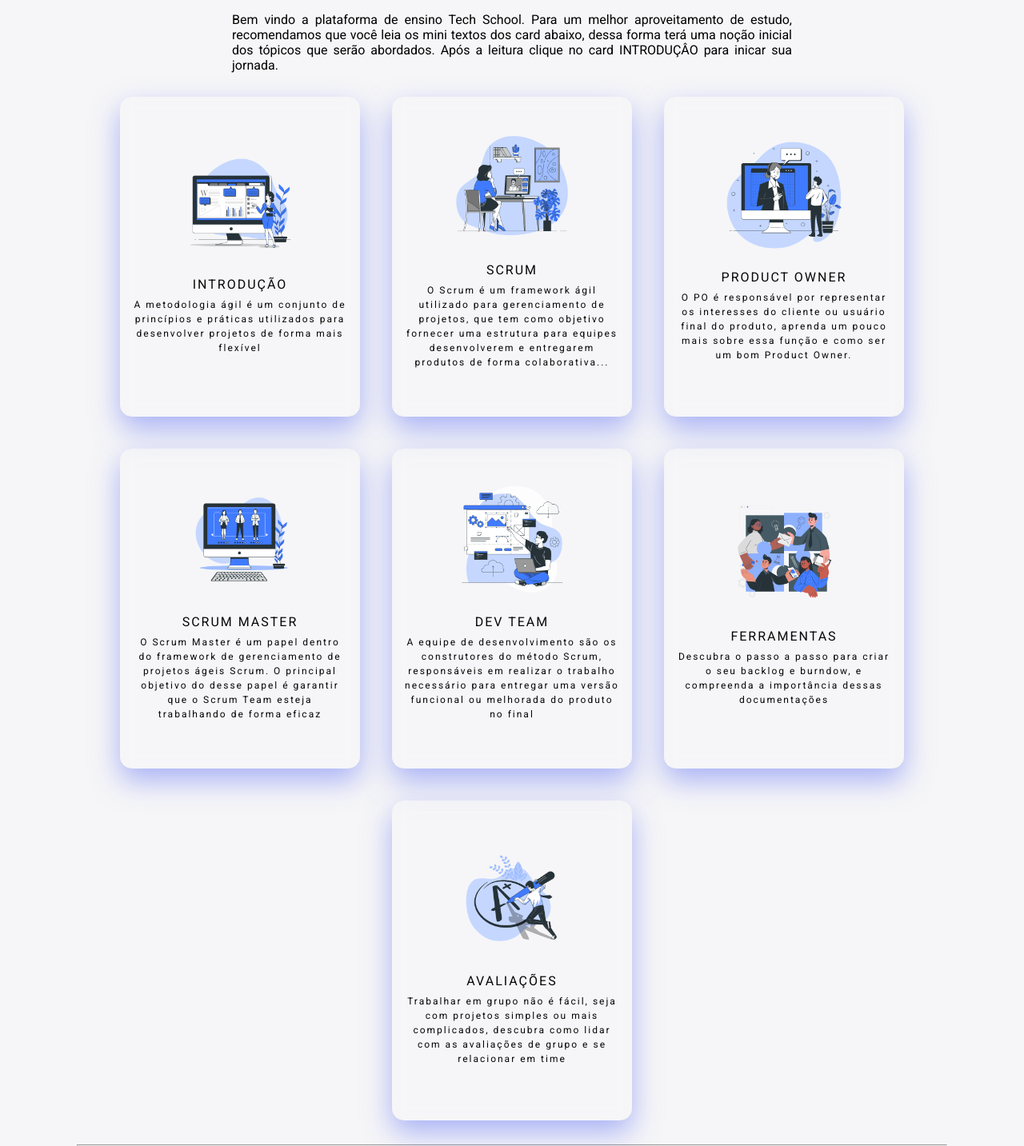
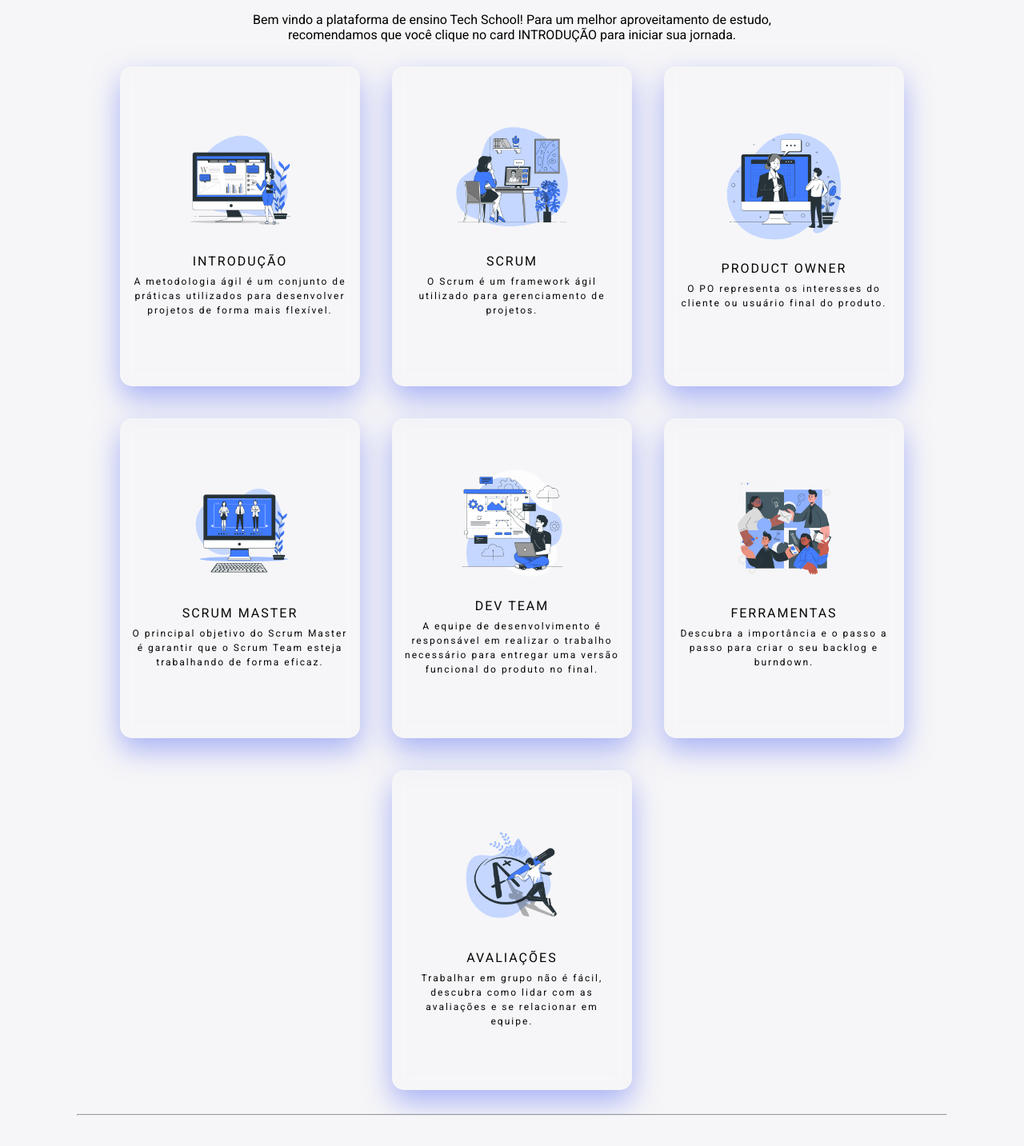
Before and after one commit to DianneFaria/Projeto-de-API-1-Semestre, a Flask app: page / in a window 1280 px wide. Shown: the part 92-1525 px from the top of the page at 80% size. After the commit the page ends 1487 px from the top, so only its background shows below. Run offline with Flask 2, Linux system fonts and the light colour scheme.

Commit message:
ajustes nos textos da home

```diff
--- a/static/css/home.css
+++ b/static/css/home.css
@@ -128,7 +128,7 @@ header{
 
 .container_texto{
     display: block;
-	text-align: justify;
+	text-align: center;
     margin-left: auto;
     margin-right: auto;
     width: 700px;
--- a/templates/home.html
+++ b/templates/home.html
@@ -24,7 +24,7 @@
             <a class="cta" href="#"><button>More About Us</button></a>
         </header>
 
-        <div class="container_texto">Bem vindo a plataforma de ensino Tech School. Para um melhor aproveitamento de estudo, recomendamos que você leia os mini textos dos card abaixo, dessa forma terá uma noção inicial dos tópicos que serão abordados. Após a leitura clique no card INTRODUÇÂO para inicar sua jornada.</div>
+        <div class="container_texto">Bem vindo a plataforma de ensino Tech School! Para um melhor aproveitamento de estudo, recomendamos que você clique no card INTRODUÇÃO para iniciar sua jornada.</div>
 
         <div class="container">
             <div class="card">
@@ -33,8 +33,7 @@
                         <img src="../static/img_tópicos/Product tour-bro.png">
                     </div>
                     <div class="contentBx">
-                        <h3>Introdução<br><span class="texto">A metodologia ágil é um conjunto de princípios e práticas utilizados
-                                para desenvolver projetos de forma mais flexível</span></h3>
+                        <h3>Introdução<br><span class="texto"> A metodologia ágil é um conjunto de práticas utilizados para desenvolver projetos de forma mais flexível. </span></h3>
                     </div>
                 </div>
                 <ul class="sci">
@@ -49,10 +48,7 @@
                         <img src="../static/img_tópicos/Webinar-bro.png">
                     </div>
                     <div class="contentBx">
-                        <h3>Scrum<br><span class="texto">O Scrum é um framework ágil utilizado para gerenciamento de projetos, que tem
-                                como
-                                objetivo fornecer uma estrutura para equipes desenvolverem e entregarem produtos de
-                                forma colaborativa...</span></h3>
+                        <h3>Scrum<br><span class="texto">O Scrum é um framework ágil utilizado para gerenciamento de projetos. </span></h3>
                     </div>
                 </div>
                 <ul class="sci">
@@ -67,9 +63,7 @@
                         <img src="../static/img_tópicos/Online consulting-bro.png">
                     </div>
                     <div class="contentBx">
-                        <h3>Product Owner<br><span class="texto">O PO é responsável por representar os interesses do cliente ou
-                                usuário final do produto, aprenda um pouco mais sobre essa função e como ser um bom
-                                Product Owner.</span></h3>
+                        <h3>Product Owner<br><span class="texto">O PO representa os interesses do cliente ou usuário final do produto. </span></h3>
                     </div>
                 </div>
                 <ul class="sci">
@@ -84,10 +78,7 @@
                         <img src="../static/img_tópicos/Online Review-bro.png">
                     </div>
                     <div class="contentBx">
-                        <h3>Scrum Master<br><span class="texto">O Scrum Master é um papel dentro do framework de gerenciamento de
-                                projetos ágeis Scrum.
-                                O principal objetivo do desse papel é garantir que o Scrum Team esteja trabalhando de
-                                forma eficaz</span></h3>
+                        <h3>Scrum Master<br><span class="texto"> O principal objetivo do Scrum Master é garantir que o Scrum Team esteja trabalhando de forma eficaz. </span></h3>
                     </div>
                 </div>
                 <ul class="sci">
@@ -102,10 +93,7 @@
                         <img src="../static/img_tópicos/Website Creator-bro.png">
                     </div>
                     <div class="contentBx">
-                        <h3>Dev team<br><span class="texto">A equipe de desenvolvimento são os construtores do método
-                                Scrum, responsáveis em realizar
-                                o trabalho necessário para entregar uma versão funcional ou melhorada do produto no
-                                final</span></h3>
+                        <h3>Dev team<br><span class="texto">A equipe de desenvolvimento é responsável em realizar o trabalho necessário para entregar uma versão funcional do produto no final.</span></h3>
                     </div>
                 </div>
                 <ul class="sci">
@@ -120,8 +108,7 @@
                         <img src="../static/img_tópicos/Connecting teams-cuate.png">
                     </div>
                     <div class="contentBx">
-                        <h3>Ferramentas<br><span class="texto">Descubra o passo a passo para criar o seu backlog e burndow, e
-                                compreenda a importância dessas documentações </span></h3>
+                        <h3>Ferramentas<br><span class="texto">Descubra a importância e o passo a passo para criar o seu backlog e burndown. </span></h3>
                     </div>
                 </div>
                 <ul class="sci">
@@ -136,9 +123,7 @@
                         <img src="../static/img_tópicos/Grades-bro.png">
                     </div>
                     <div class="contentBx">
-                        <h3>Avaliações<br><span class="texto">Trabalhar em grupo não é fácil, seja com projetos simples ou mais
-                                complicados, descubra como lidar com as avaliações de grupo e se relacionar em
-                                time</span></h3>
+                        <h3>Avaliações<br><span class="texto">Trabalhar em grupo não é fácil, descubra como lidar com as avaliações e se relacionar em equipe. </span></h3>
                     </div>
                 </div>
                 <ul class="sci">
```
